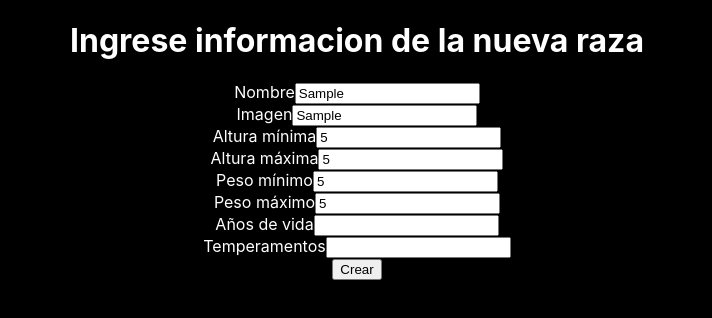
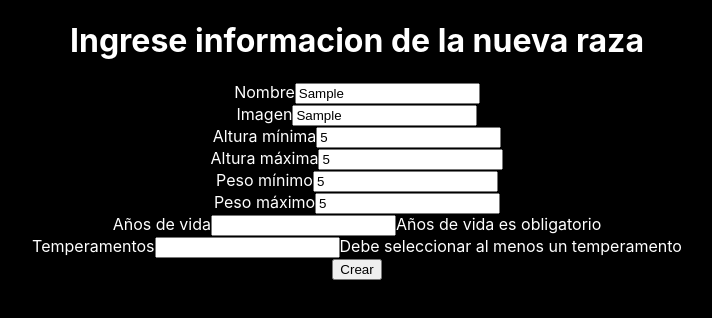
Before and after one commit to fenixreds/PI-DOGS-MAIN, a React (Create React App) app in the folder client/: page /create in a window 1280 px wide. Both pictures are taken after typing "Sample", "Sample", "5", "5", "5", "5" into the empty fields and a click on the button "Crear". Shown: the top 318 px of the page, without its empty margins (283-995 px from the left). Built offline with nearby package versions, Linux system fonts and the light colour scheme; no server answers.

Commit message:
VALIDATIONS FASE1

```diff
--- a/client/src/components/form/form.component.jsx
+++ b/client/src/components/form/form.component.jsx
@@ -1,6 +1,6 @@
 import './form.styles.css';
 
-function Form({handleChange,handleSubmit,dog}){
+function Form({handleChange,handleSubmit,dog,errorsForm}){
     return(
     <div >
       <form>
@@ -8,41 +8,49 @@ function Form({handleChange,handleSubmit,dog}){
           <label>Nombre</label>
           <input type="text" name="name"
           value={dog.name} onChange={handleChange}/>
+          {errorsForm.name?<span>{errorsForm.name}</span>:null}
         </div>
         <div>
           <label>Imagen</label>
           <input type="text" name="image"
           value={dog.image} onChange={handleChange}/>
+          {errorsForm.image?<span>{errorsForm.image}</span>:null}
         </div>
         <div>
           <label>Altura mínima</label>
           <input type="number" name="minHeight"
           value={dog.minHeight} onChange={handleChange}/>
+          {errorsForm.minHeight?<span>{errorsForm.minHeight}</span>:null}
         </div>
         <div>
           <label>Altura máxima</label>
           <input type="number" name="maxHeight"
           value={dog.maxHeight} onChange={handleChange}/>
+          {errorsForm.maxHeight?<span>{errorsForm.maxHeight}</span>:null}
         </div>
         <div>
           <label>Peso mínimo</label>
           <input type="number" name="minWeight"
           value={dog.minWeight} onChange={handleChange}/>
+          {errorsForm.minWeight?<span>{errorsForm.minWeight}</span>:null}
         </div>
         <div>
           <label>Peso máximo</label>
           <input type="number" name="maxWeight"
           value={dog.maxWeight} onChange={handleChange}/>
+          {errorsForm.maxWeight?<span>{errorsForm.maxWeight}</span>:null}
         </div>
         <div>
           <label>Años de vida</label>
           <input type="number" name="life_span"
           value={dog.life_span} onChange={handleChange}/>
+          {errorsForm.life_span?<span>{errorsForm.life_span}</span>:null}
         </div>
         <div>
           <label>Temperamentos</label>
           <input type="text" name="temperament"
           value={dog.temperament} onChange={handleChange}/>
+          {errorsForm.temperament?<span>{errorsForm.temperament}</span>:null}
         </div>
         <div>
           <button type='submit' onClick={handleSubmit}>Crear</button>
--- /dev/null
+++ b/client/src/components/validations/validation.js
@@ -0,0 +1,31 @@
+const validate=(newDog)=>{
+    let errorsForm={};
+
+    if(!/^(?!\s+$)[a-zA-Z\s]+$/.test(newDog.name)){
+        errorsForm.name="Nombre invalido"
+    }
+
+    if(!newDog.minHeight){
+        errorsForm.minHeight="Altura minima es obligatoria"
+    }
+    if(!newDog.maxHeight){
+        errorsForm.maxHeight="Altura maxima es obligatoria"
+    }
+    if(!newDog.minWeight){
+        errorsForm.minWeight="Peso minimo es obligatorio"
+    }
+    if(!newDog.maxWeight){
+        errorsForm.maxWeight="Peso maximo es obligatorio"
+    }
+    if(!newDog.life_span){
+        errorsForm.life_span="Años de vida es obligatorio"
+    }
+    if(!newDog.temperament){
+        errorsForm.temperament="Debe seleccionar al menos un temperamento"
+    }
+
+
+    return errorsForm;
+}
+
+export default validate;
--- a/client/src/views/create/create.component.jsx
+++ b/client/src/views/create/create.component.jsx
@@ -3,6 +3,7 @@ import {useHistory} from 'react-router-dom';
 import Form from "../../components/form/form.component";
 import { useDispatch, useSelector } from "react-redux";
 import { cleanCreateDog, cleanError, createDog } from "../../redux/actions";
+import validate from "../../components/validations/validation";
 
 
 function Create() {
@@ -23,15 +24,35 @@ function Create() {
     life_span:"",
     temperament:"",
 
+  });
+
+  const [errorsForm,setErrorsForm]=useState({
+    name:"",
+    image:"",
+    minHeight:"",
+    maxHeight:"",
+    minWeight:"",
+    maxWeight:"",
+    life_span:"",
+    temperament:"",
   })
+
 
   function handleChange(e){
     e.preventDefault();
-    console.log(e.target.value);
+
     setDog({
       ...newDog,
       [e.target.name]:e.target.value,
-    })
+    });
+
+    setErrorsForm(
+      validate({
+        ...newDog,
+        [e.target.name]:e.target.value,
+      })
+    );
+    //console.log(newDog);
   }
 
   function handleSubmit(e){
@@ -49,6 +70,8 @@ function Create() {
 
 
   }
+
+
   useEffect(()=>{
     return ()=>{
       dispatch(cleanCreateDog());
@@ -63,16 +86,14 @@ function Create() {
     }else if(error.response){
       console.log(error.response);
       window.alert("La raza ya existe o faltan datos");
-
     }
-
   },[dispatch,createdNewDog,error,history]);
 
 
   return(
     <div>
       <h1>Ingrese informacion de la nueva raza</h1>
-      <Form handleChange={handleChange} handleSubmit={handleSubmit} dog={newDog}/>
+      <Form handleChange={handleChange} handleSubmit={handleSubmit} dog={newDog} errorsForm={errorsForm}/>
     </div>
   )
 
```
